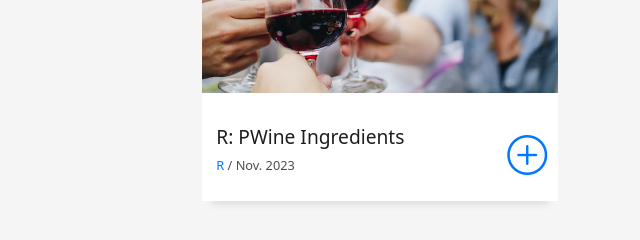
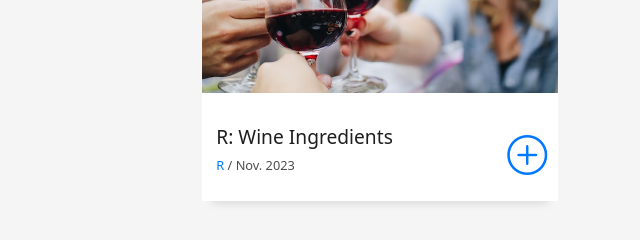
Before and after one commit to TaylorInsights/TaylorInsights.github.io, a plain HTML site: page index.html in a window 1280 px wide. Shown: the part 3260-3500 px from the top of the page, 640-1280 px from the left. Drawn offline with Linux system fonts and the light colour scheme.

Commit message:
Title Error

```diff
--- a/index.html
+++ b/index.html
@@ -302,7 +302,7 @@
               <div class="work-content">
                 <div class="row">
                   <div class="col-sm-8">
-                    <h2 class="w-title">R: PWine Ingredients</h2>
+                    <h2 class="w-title">R: Wine Ingredients</h2>
                     <div class="w-more">
                       <span class="w-ctegory">R</span> / <span class="w-date">Nov. 2023</span>
                     </div>
```
